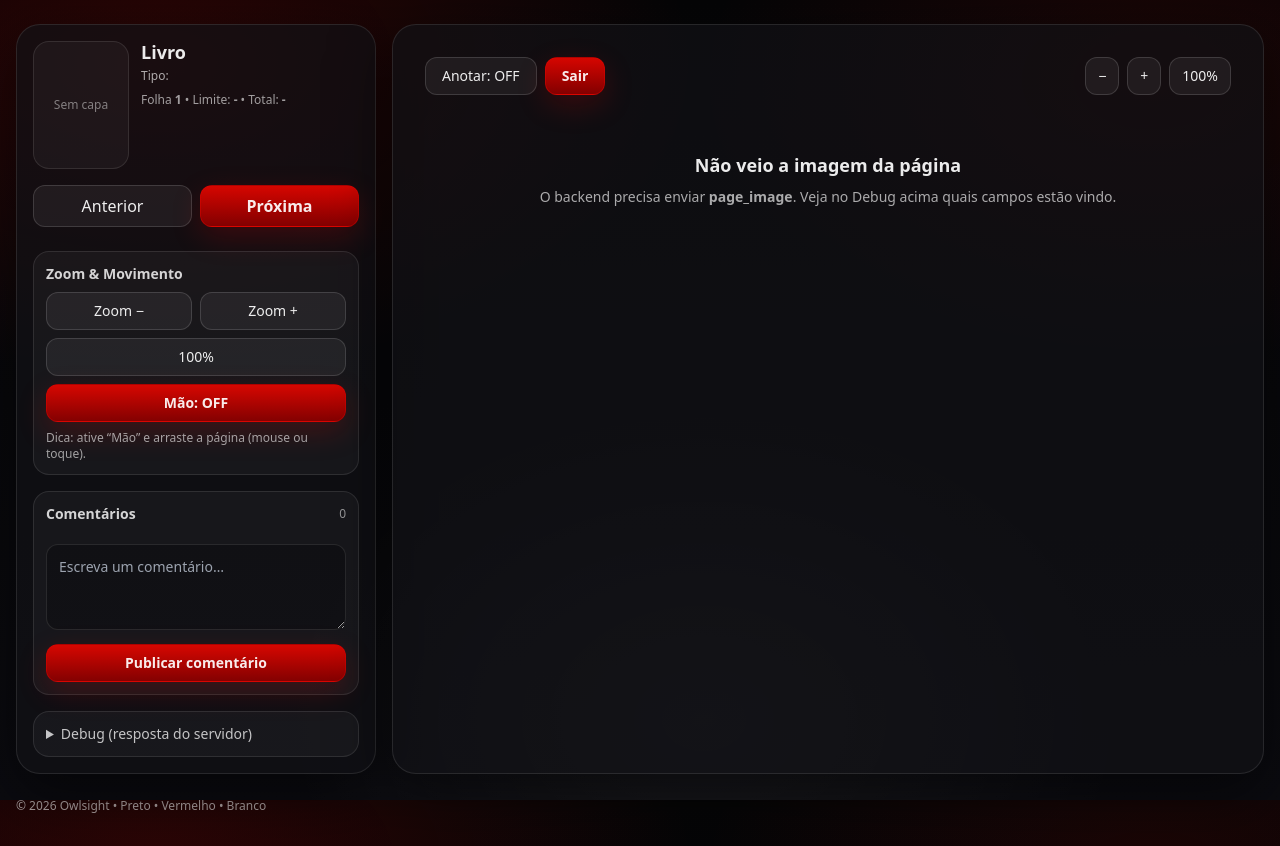
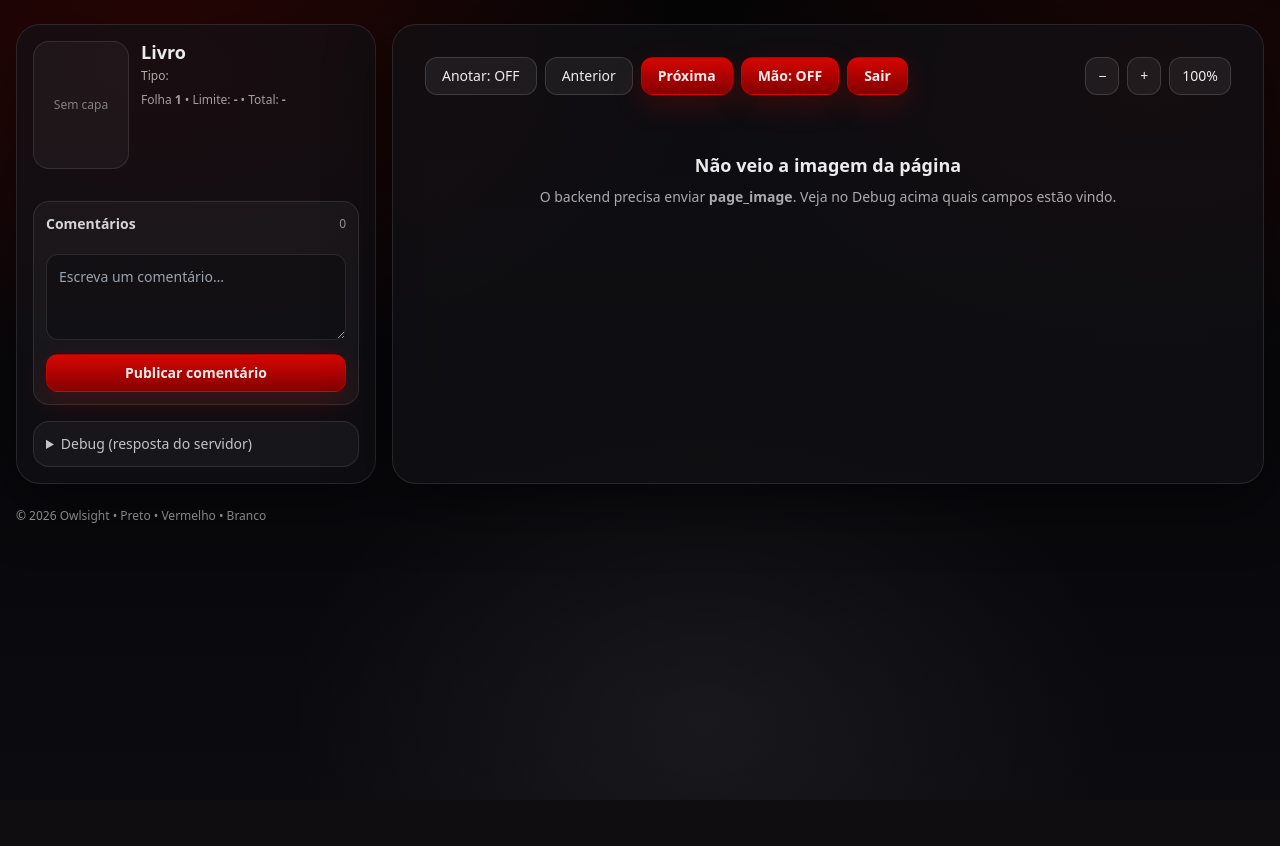
Before and after one commit to fernandomacombo/owlsight, a Django app: page /read/1/1/ in a window 1280 px wide. After the commit the page ends 755 px from the top, so only its background shows below. Run offline with Django 5.2, Linux system fonts and the light colour scheme; some libraries are stand-ins or nearby versions.

Commit message:
atualizado

```diff
--- a/frontend/templates/frontend/read.html
+++ b/frontend/templates/frontend/read.html
@@ -25,32 +25,14 @@
       </div>
 
       <div class="mt-4 grid gap-2">
-        <div class="flex gap-2">
-          <button id="prevBtn" class="btn px-4 py-2 rounded-xl w-1/2">Anterior</button>
-          <button id="nextBtn" class="btn-red px-4 py-2 rounded-xl w-1/2 font-semibold">Próxima</button>
-        </div>
+        <!-- ✅ Removido: botões Anterior/Próxima daqui (agora ficam no toolbar da direita) -->
 
         <p id="msg" class="text-sm" style="color: rgba(225,6,0,.92);"></p>
 
         <div id="blocker" class="hidden rounded-2xl p-3"
              style="background: rgba(225,6,0,.10); border:1px solid rgba(225,6,0,.26);"></div>
 
-        <!-- Zoom controls (Desktop) -->
-        <div class="mt-2 rounded-2xl p-3"
-             style="border:1px solid rgba(255,255,255,.10); background: rgba(255,255,255,.04)">
-          <div class="text-sm font-semibold" style="color: rgba(255,255,255,.82)">Zoom & Movimento</div>
-          <div class="mt-2 grid grid-cols-2 gap-2">
-            <button id="zoomOutBtn" class="btn px-3 py-2 rounded-xl text-sm">Zoom −</button>
-            <button id="zoomInBtn" class="btn px-3 py-2 rounded-xl text-sm">Zoom +</button>
-            <button id="resetBtn" class="btn px-3 py-2 rounded-xl text-sm col-span-2">100%</button>
-          </div>
-          <button id="panToggleBtn" class="btn-red mt-2 w-full px-4 py-2 rounded-xl text-sm font-semibold">
-            Mão: OFF
-          </button>
-          <div class="text-xs mt-2" style="color: rgba(255,255,255,.60)">
-            Dica: ative “Mão” e arraste a página (mouse ou toque).
-          </div>
-        </div>
+        <!-- ✅ Removido: Zoom controls (Desktop) do LEFT (era repetição) -->
 
         <!-- Comentários -->
         <div class="mt-2 rounded-2xl p-3"
@@ -170,13 +152,23 @@
     <section class="glass soft-shadow rounded-3xl p-0 lg:p-4" id="rightPanel">
       <!-- Toolbar (Desktop inside right) -->
       <div class="hidden lg:flex items-center justify-between px-4 p-4">
+        <!-- ✅ Aqui ficam: Anotar + Anterior/Próxima + Sair -->
         <div class="flex items-center gap-2">
           <button id="annotateToggleBtn" class="btn px-4 py-2 rounded-xl text-sm">
             Anotar: OFF
           </button>
+
+          <button id="prevBtn" class="btn px-4 py-2 rounded-xl text-sm">Anterior</button>
+          <button id="nextBtn" class="btn-red px-4 py-2 rounded-xl text-sm font-semibold">Próxima</button>
+
+          <button id="panToggleBtn" class="btn-red px-4 py-2 rounded-xl text-sm font-semibold">
+            Mão: OFF
+          </button>
+
           <a href="/logout/" class="btn-red px-4 py-2 rounded-xl text-sm font-semibold">Sair</a>
         </div>
 
+        <!-- Zoom (Desktop) -->
         <div class="flex items-center gap-2">
           <button id="zoomOutBtnR" class="btn px-3 py-2 rounded-xl text-sm">−</button>
           <button id="zoomInBtnR" class="btn px-3 py-2 rounded-xl text-sm">+</button>
@@ -185,7 +177,7 @@
       </div>
 
       <div id="contentShell"
-           class="relative rounded-2xl overflow-hidden lg:overflow-auto"
+           class="relative rounded-2xl overflow-auto"
            style="max-height: calc(100vh - 2.5rem);">
 
         <!-- Viewer layer -->
@@ -221,6 +213,12 @@
 </section>
 
 <style>
+  /* ✅ Desativa scroll NORMAL do site (a página não rola) */
+  html, body{
+    height: 100%;
+    overflow: hidden;
+  }
+
   /* ✅ Esconde o menu do base SOMENTE nesta página para não conflitar com o drawer do leitor */
   body > header,
   body > nav,
@@ -233,10 +231,15 @@
   #contentShell, #contentShell *{ -webkit-user-select:none; user-select:none; }
   img{ -webkit-user-drag:none; user-drag:none; }
 
-  /* ✅ IMPORTANTÍSSIMO no mobile: impede o browser de rolar/puxar a tela durante pinch/pan */
+  /* ✅ Scroll fica só no RIGHT (contentShell) */
   #contentShell{
-    touch-action: none;              /* trava o gesto do browser aqui dentro */
-    overscroll-behavior: contain;    /* evita “puxar a página” */
+    overflow: auto;
+    overscroll-behavior: contain;
+    -webkit-overflow-scrolling: touch;
+
+    /* Permite scroll com 1 dedo dentro do leitor.
+       Pinch/pan será controlado por JS quando necessário. */
+    touch-action: pan-y;
   }
 
   /* Viewer: imagem controlada por transform (zoom/pan) */
@@ -462,7 +465,10 @@ function resetZoom(){
 function setPan(enabled){
   panEnabled = enabled;
   const txt = enabled ? "Mão: ON" : "Mão: OFF";
-  const btns = [document.getElementById("panToggleBtn"), document.getElementById("panToggleBtnM")].filter(Boolean);
+  const btns = [
+    document.getElementById("panToggleBtn"),
+    document.getElementById("panToggleBtnM")
+  ].filter(Boolean);
   btns.forEach(b => b.textContent = txt);
 }
 setPan(false);
@@ -470,7 +476,10 @@ setPan(false);
 function setAnnotate(enabled){
   annotateEnabled = enabled;
   const txt = enabled ? "Anotar: ON" : "Anotar: OFF";
-  const btns = [document.getElementById("annotateToggleBtn"), document.getElementById("annotateToggleBtnM")].filter(Boolean);
+  const btns = [
+    document.getElementById("annotateToggleBtn"),
+    document.getElementById("annotateToggleBtnM")
+  ].filter(Boolean);
   btns.forEach(b => b.textContent = txt);
 }
 setAnnotate(false);
@@ -479,15 +488,9 @@ function bindClick(id, fn){
   const el = document.getElementById(id);
   if(el) el.addEventListener("click", fn);
 }
-bindClick("zoomInBtn", ()=>zoomBy(1.15));
-bindClick("zoomOutBtn", ()=>zoomBy(1/1.15));
-bindClick("resetBtn", resetZoom);
-bindClick("panToggleBtn", ()=>setPan(!panEnabled));
-
 bindClick("zoomInBtnM", ()=>zoomBy(1.15));
 bindClick("zoomOutBtnM", ()=>zoomBy(1/1.15));
 bindClick("resetBtnM", resetZoom);
-bindClick("panToggleBtnM", ()=>setPan(!panEnabled));
 
 bindClick("zoomInBtnR", ()=>zoomBy(1.15));
 bindClick("zoomOutBtnR", ()=>zoomBy(1/1.15));
@@ -497,12 +500,17 @@ bindClick("zoomInTop", ()=>zoomBy(1.15));
 bindClick("zoomOutTop", ()=>zoomBy(1/1.15));
 bindClick("resetTop", resetZoom);
 
+bindClick("panToggleBtn", ()=>setPan(!panEnabled));
+bindClick("panToggleBtnM", ()=>setPan(!panEnabled));
+
 bindClick("annotateToggleBtn", ()=>setAnnotate(!annotateEnabled));
 bindClick("annotateToggleBtnM", ()=>setAnnotate(!annotateEnabled));
 
 /* =========================
-   ✅ Mobile fix: Pan + Pinch Zoom sem “arrastar a tela”
-   (passive:false + preventDefault + pinch)
+   ✅ Pan + Pinch Zoom sem “puxar a página”
+   - Quando Mão=OFF e Anotar=OFF: deixa scroll normal dentro do contentShell
+   - Quando Mão=ON: pan com 1 dedo/mouse
+   - Com 2 dedos: pinch zoom sempre
    ========================= */
 const pointers = new Map(); // pointerId -> {x,y}
 let lastPinchDist = null;
@@ -524,23 +532,32 @@ function _center(a,b){
 }
 
 function onPointerDown(e){
-  e.preventDefault();
-  contentShell.setPointerCapture?.(e.pointerId);
+  // Sempre registrar ponteiro (permite detectar 2 dedos)
   pointers.set(e.pointerId, { x: e.clientX, y: e.clientY });
 
-  // 2 dedos: inicia pinch
+  // 2 dedos: inicia pinch (bloqueia gesto do browser)
   if(pointers.size === 2){
-    isDragging = false;
+    e.preventDefault();
+    contentShell.setPointerCapture?.(e.pointerId);
     const pts = Array.from(pointers.values());
     lastPinchDist = _dist(pts[0], pts[1]);
     lastPinchCenter = _center(pts[0], pts[1]);
+    isDragging = false;
+    return;
+  }
+
+  // 1 dedo: se Anotar ON -> bloquear scroll e esperar click
+  if(pointers.size === 1 && annotateEnabled){
+    e.preventDefault();
+    contentShell.setPointerCapture?.(e.pointerId);
+    isDragging = false;
     return;
   }
 
   // 1 dedo: pan só se Mão ON e Anotar OFF
-  if(pointers.size === 1){
-    if(annotateEnabled) return;
-    if(!panEnabled) return;
+  if(pointers.size === 1 && panEnabled && !annotateEnabled){
+    e.preventDefault();
+    contentShell.setPointerCapture?.(e.pointerId);
 
     isDragging = true;
     dragStartX = e.clientX;
@@ -548,16 +565,17 @@ function onPointerDown(e){
     dragStartTX = tx;
     dragStartTY = ty;
   }
+  // Caso contrário: deixa o scroll normal acontecer dentro do #contentShell
 }
 
 function onPointerMove(e){
   if(!pointers.has(e.pointerId)) return;
-  e.preventDefault();
 
   pointers.set(e.pointerId, { x: e.clientX, y: e.clientY });
 
   // pinch zoom (2 dedos)
   if(pointers.size === 2){
+    e.preventDefault();
     const pts = Array.from(pointers.values());
     const d = _dist(pts[0], pts[1]);
     const c = _center(pts[0], pts[1]);
@@ -590,18 +608,19 @@ function onPointerMove(e){
     return;
   }
 
-  // pan (1 dedo)
+  // pan (1 dedo) quando Mão ON
   if(pointers.size === 1 && isDragging){
+    e.preventDefault();
     const dx = e.clientX - dragStartX;
     const dy = e.clientY - dragStartY;
     tx = dragStartTX + dx;
     ty = dragStartTY + dy;
     applyTransform();
   }
+  // senão: deixa scroll normal
 }
 
 function onPointerUp(e){
-  e.preventDefault();
   pointers.delete(e.pointerId);
 
   if(pointers.size < 2){
@@ -615,8 +634,8 @@ function onPointerUp(e){
 
 contentShell.addEventListener("pointerdown", onPointerDown, { passive:false });
 contentShell.addEventListener("pointermove", onPointerMove, { passive:false });
-contentShell.addEventListener("pointerup", onPointerUp, { passive:false });
-contentShell.addEventListener("pointercancel", onPointerUp, { passive:false });
+contentShell.addEventListener("pointerup", onPointerUp, { passive:true });
+contentShell.addEventListener("pointercancel", onPointerUp, { passive:true });
 
 /* =========================
    Comments + Annotations (localStorage)
@@ -910,6 +929,7 @@ function goNext(){
   if(page < maxPages){ page++; loadPage(); }
   else alert("Você chegou ao final do livro.");
 }
+
 const prevBtn = document.getElementById("prevBtn");
 const nextBtn = document.getElementById("nextBtn");
 if(prevBtn) prevBtn.onclick = goPrev;
```
